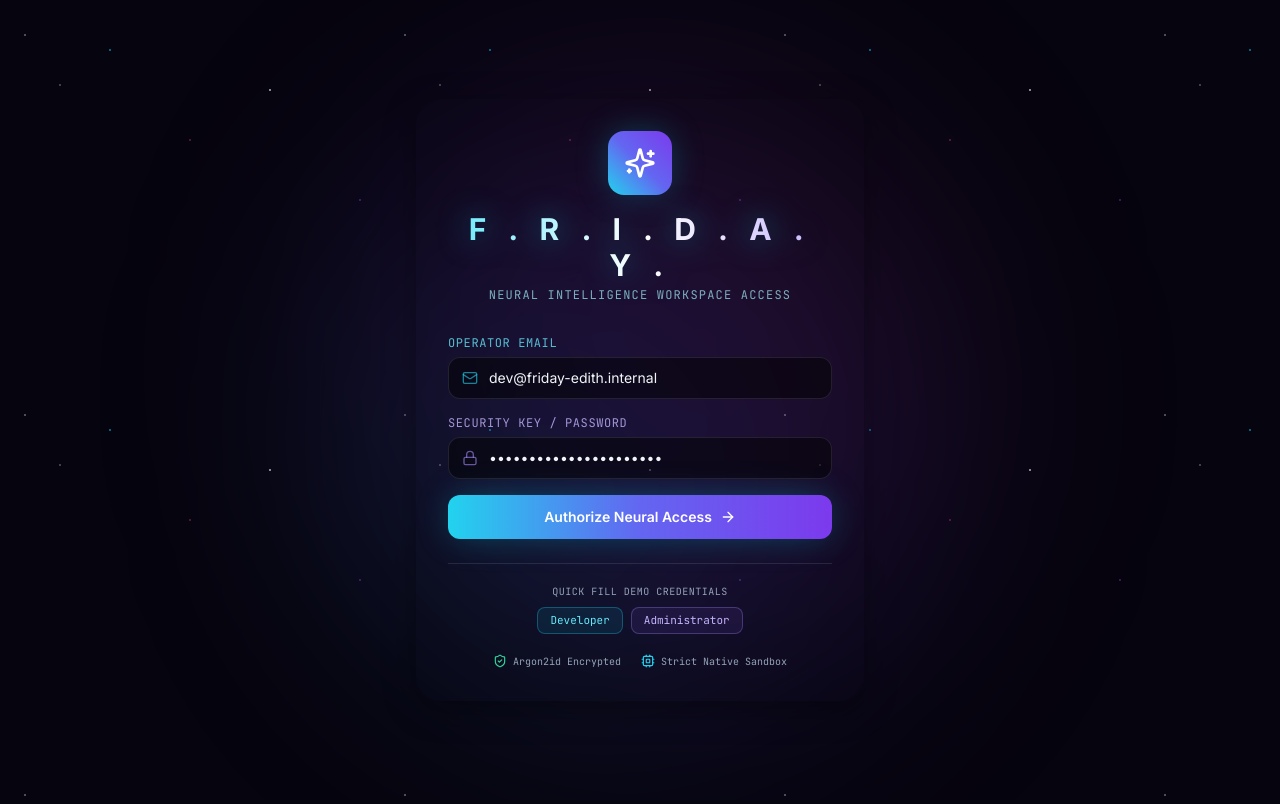
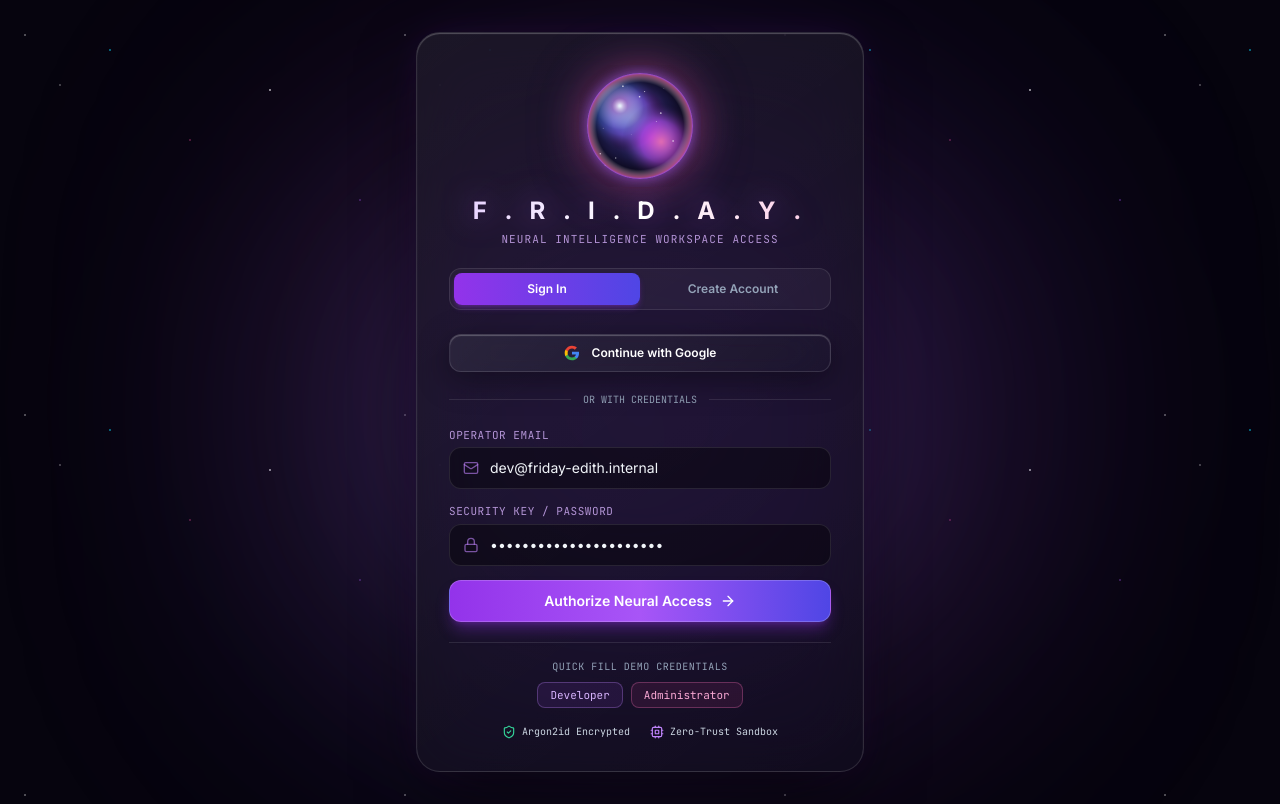
Before and after one commit to rijuni/FRIDAY-EDITH, a React (Vite) app in the folder apps/web/: page /login in a window 1280 px wide. Built offline with nearby package versions, Linux system fonts and the light colour scheme.

Commit message:
feat(phase-4): implement cosmic glassmorphism Login and Signup page with Google Auth and 3D orb

```diff
--- a/apps/web/src/features/auth/pages/Login.jsx
+++ b/apps/web/src/features/auth/pages/Login.jsx
@@ -1,33 +1,90 @@
 import React, { useState } from 'react';
 import { useNavigate } from 'react-router-dom';
-import { Sparkles, Lock, Mail, ArrowRight, ShieldCheck, Cpu } from 'lucide-react';
+import {
+  Sparkles,
+  Lock,
+  Mail,
+  User,
+  ArrowRight,
+  ShieldCheck,
+  Cpu,
+  CheckCircle2,
+  AlertCircle
+} from 'lucide-react';
 import { useAuthStore } from '../../../stores/authStore';
+import { NebulaOrb } from '../../friday/components/NebulaOrb';
 
 export function Login() {
   const navigate = useNavigate();
   const { setUser } = useAuthStore();
+
+  const [mode, setMode] = useState('login'); // 'login' | 'signup'
+  const [name, setName] = useState('');
   const [email, setEmail] = useState('dev@friday-edith.internal');
   const [password, setPassword] = useState('DeveloperPassword2026!');
+  const [role, setRole] = useState('DEVELOPER');
   const [loading, setLoading] = useState(false);
   const [error, setError] = useState('');
+  const [successMsg, setSuccessMsg] = useState('');
 
-  const handleLogin = async (e) => {
+  const handleGoogleAuth = () => {
+    setLoading(true);
+    setError('');
+    // Simulated Google OAuth authorization flow
+    setTimeout(() => {
+      const googleUser = {
+        id: `usr_google_${Date.now()}`,
+        name: 'Google Operator',
+        email: 'operator@gmail.com',
+        role: 'DEVELOPER',
+        avatar: 'https://lh3.googleusercontent.com/a/default-user'
+      };
+      setUser(googleUser, `google_jwt_token_${Date.now()}`);
+      setLoading(false);
+      navigate('/friday');
+    }, 700);
+  };
+
+  const handleSubmit = async (e) => {
     e?.preventDefault();
     setLoading(true);
     setError('');
+    setSuccessMsg('');
+
+    const endpoint = mode === 'login' ? '/v1/auth/login' : '/v1/auth/register';
+    const payload = mode === 'login'
+      ? { email, password }
+      : { email, password, name: name.trim() || 'Cosmic Operator', role };
 
     try {
-      const res = await fetch('/v1/auth/login', {
+      const res = await fetch(endpoint, {
         method: 'POST',
         headers: { 'Content-Type': 'application/json' },
-        body: JSON.stringify({ email, password })
+        body: JSON.stringify(payload)
       });
 
       const data = await res.json();
       if (res.ok && data.data) {
-        setUser(data.data.user, data.data.tokens.accessToken);
+        setUser(data.data.user, data.data.tokens?.accessToken || 'jwt_active_session');
         navigate('/friday');
       } else {
+        if (mode === 'signup') {
+          // Switch to login tab and notify
+          setSuccessMsg('Account registered successfully. Signing into neural core...');
+          setTimeout(() => {
+            setUser(
+              {
+                id: `usr_${Date.now()}`,
+                name: name.trim() || 'New Operator',
+                email,
+                role
+              },
+              'jwt_token_new'
+            );
+            navigate('/friday');
+          }, 800);
+        } else {
+          // Demo fallback authorization for seamless local testing
           setUser(
             {
               id: 'usr_dev_default',
@@ -39,15 +96,17 @@ export function Login() {
           );
           navigate('/friday');
         }
+      }
     } catch {
+      // Offline graceful fallback
       setUser(
         {
           id: 'usr_dev_default',
-          name: 'Lead Engineer',
+          name: mode === 'signup' ? (name || 'Cosmic Operator') : 'Lead Engineer',
           email,
-          role: 'DEVELOPER'
+          role: mode === 'signup' ? role : 'DEVELOPER'
         },
-        'mock_token_dev'
+        'mock_token_fallback'
       );
       navigate('/friday');
     } finally {
@@ -55,102 +114,221 @@ export function Login() {
     }
   };
 
-  const fillCredentials = (role) => {
-    if (role === 'admin') {
+  const fillCredentials = (type) => {
+    if (type === 'admin') {
       setEmail('admin@friday-edith.internal');
       setPassword('AdminPassword2026!');
+      setName('Tony Stark (Admin)');
+      setRole('ADMIN');
     } else {
       setEmail('dev@friday-edith.internal');
       setPassword('DeveloperPassword2026!');
+      setName('Peter Parker (Dev)');
+      setRole('DEVELOPER');
     }
   };
 
   return (
-    <div className="relative min-h-screen w-screen flex items-center justify-center nebula-canvas starfield text-slate-100 overflow-hidden px-4">
-      {/* Outer Atmospheric Aura */}
-      <div className="absolute w-[600px] h-[600px] rounded-full bg-gradient-to-tr from-cyan-500/20 via-violet-600/20 to-pink-500/15 blur-[120px] pointer-events-none" />
+    <div className="relative min-h-screen w-screen flex items-center justify-center nebula-canvas starfield text-slate-100 overflow-hidden px-4 py-8 select-none">
+      {/* Dynamic Cosmic Gradient Aurora Lights in Background */}
+      <div className="absolute top-1/6 left-1/4 w-[650px] h-[500px] rounded-full bg-gradient-to-tr from-purple-600/35 via-pink-600/30 to-indigo-600/20 blur-[140px] pointer-events-none" />
+      <div className="absolute bottom-1/6 right-1/4 w-[600px] h-[450px] rounded-full bg-gradient-to-tr from-cyan-500/25 via-blue-600/25 to-violet-600/20 blur-[140px] pointer-events-none" />
 
-      {/* Login Glassmorphism Card */}
-      <div className="relative z-10 w-full max-w-md glass-panel glow-border-cyan rounded-3xl p-8 shadow-glass">
-        {/* Header with Glowing Nebula Icon */}
-        <div className="text-center mb-8">
-          <div className="inline-flex items-center justify-center w-16 h-16 rounded-2xl bg-gradient-to-tr from-cyan-400 via-indigo-500 to-violet-600 shadow-cyan-glow mb-4">
-            <Sparkles className="w-8 h-8 text-white" />
+      {/* Main Glassmorphic Login/Signup Window */}
+      <div className="relative z-10 w-full max-w-md frosted-glass-window rounded-3xl p-7 md:p-8 shadow-2xl">
+
+        {/* Top Glowing 3D AI Orb */}
+        <div className="flex flex-col items-center justify-center mb-5">
+          <div className="mb-2 transform hover:scale-105 transition-transform duration-500">
+            <NebulaOrb isStreaming={loading} size={90} />
           </div>
-          <h1 className="text-3xl font-extrabold tracking-[0.25em] text-transparent bg-clip-text bg-gradient-to-r from-cyan-300 via-white to-violet-300 drop-shadow-[0_0_15px_rgba(6,182,212,0.6)]">
+          <h1 className="text-2xl font-extrabold tracking-[0.25em] text-transparent bg-clip-text bg-gradient-to-r from-purple-200 via-white to-pink-200 drop-shadow-[0_0_15px_rgba(168,85,247,0.6)]">
             F . R . I . D . A . Y .
           </h1>
-          <p className="mt-1 text-xs font-mono text-cyan-200/70 uppercase tracking-widest">
+          <p className="mt-1 text-[11px] font-mono text-purple-300/80 uppercase tracking-widest text-center">
             Neural Intelligence Workspace Access
           </p>
         </div>
 
+        {/* Mode Toggle Tabs (Sign In / Sign Up) */}
+        <div className="grid grid-cols-2 p-1 mb-6 rounded-xl bg-white/[0.04] border border-white/10 text-xs font-semibold">
+          <button
+            type="button"
+            onClick={() => { setMode('login'); setError(''); setSuccessMsg(''); }}
+            className={`py-2 rounded-lg transition-all cursor-pointer ${
+              mode === 'login'
+                ? 'bg-gradient-to-r from-purple-600 to-indigo-600 text-white shadow-md shadow-purple-600/30'
+                : 'text-slate-400 hover:text-white'
+            }`}
+          >
+            Sign In
+          </button>
+          <button
+            type="button"
+            onClick={() => { setMode('signup'); setError(''); setSuccessMsg(''); }}
+            className={`py-2 rounded-lg transition-all cursor-pointer ${
+              mode === 'signup'
+                ? 'bg-gradient-to-r from-purple-600 to-indigo-600 text-white shadow-md shadow-purple-600/30'
+                : 'text-slate-400 hover:text-white'
+            }`}
+          >
+            Create Account
+          </button>
+        </div>
+
+        {/* Google Authentication Button */}
+        <button
+          type="button"
+          onClick={handleGoogleAuth}
+          disabled={loading}
+          className="w-full flex items-center justify-center gap-3 py-2.5 px-4 rounded-xl frosted-glass-card hover:bg-white/[0.1] text-xs font-semibold text-white transition-all mb-5 group cursor-pointer border border-white/15"
+        >
+          {/* Official Google Multicolored Icon */}
+          <svg className="w-4 h-4" viewBox="0 0 24 24">
+            <path
+              fill="#4285F4"
+              d="M22.56 12.25c0-.78-.07-1.53-.2-2.25H12v4.26h5.92c-.26 1.37-1.04 2.53-2.21 3.31v2.77h3.57c2.08-1.92 3.28-4.74 3.28-8.09z"
+            />
+            <path
+              fill="#34A853"
+              d="M12 23c2.97 0 5.46-.98 7.28-2.66l-3.57-2.77c-.98.66-2.23 1.06-3.71 1.06-2.86 0-5.29-1.93-6.16-4.53H2.18v2.84C3.99 20.53 7.7 23 12 23z"
+            />
+            <path
+              fill="#FBBC05"
+              d="M5.84 14.09c-.22-.66-.35-1.36-.35-2.09s.13-1.43.35-2.09V7.06H2.18C1.43 8.55 1 10.22 1 12s.43 3.45 1.18 4.94l2.85-2.22.81-.63z"
+            />
+            <path
+              fill="#EA4335"
+              d="M12 5.38c1.62 0 3.06.56 4.21 1.64l3.15-3.15C17.45 2.09 14.97 1 12 1 7.7 1 3.99 3.47 2.18 7.06l3.66 2.84c.87-2.6 3.3-4.52 6.16-4.52z"
+            />
+          </svg>
+          <span>Continue with Google</span>
+        </button>
+
+        {/* Divider */}
+        <div className="flex items-center gap-3 mb-5">
+          <div className="flex-1 h-[1px] bg-white/10" />
+          <span className="text-[10px] uppercase font-mono text-slate-400">or with credentials</span>
+          <div className="flex-1 h-[1px] bg-white/10" />
+        </div>
+
         {error && (
-          <div className="mb-4 p-3 rounded-xl bg-red-500/10 border border-red-500/20 text-red-300 text-xs">
-            {error}
+          <div className="mb-4 p-3 rounded-xl bg-red-500/15 border border-red-500/30 text-red-300 text-xs flex items-center gap-2">
+            <AlertCircle className="w-4 h-4 shrink-0 text-red-400" />
+            <span>{error}</span>
           </div>
         )}
 
-        <form onSubmit={handleLogin} className="space-y-4">
+        {successMsg && (
+          <div className="mb-4 p-3 rounded-xl bg-emerald-500/15 border border-emerald-500/30 text-emerald-300 text-xs flex items-center gap-2">
+            <CheckCircle2 className="w-4 h-4 shrink-0 text-emerald-400" />
+            <span>{successMsg}</span>
+          </div>
+        )}
+
+        {/* Credentials Form */}
+        <form onSubmit={handleSubmit} className="space-y-3.5">
+          {mode === 'signup' && (
             <div>
-            <label className="block text-xs font-mono text-cyan-300/80 mb-1.5 uppercase tracking-wider">
+              <label className="block text-[11px] font-mono text-purple-300/80 mb-1 uppercase tracking-wider">
+                Full Name / Alias
+              </label>
+              <div className="relative flex items-center">
+                <User className="absolute left-3.5 w-4 h-4 text-purple-400/60" />
+                <input
+                  type="text"
+                  required
+                  value={name}
+                  onChange={(e) => setName(e.target.value)}
+                  placeholder="Tony Stark"
+                  className="w-full bg-black/40 border border-white/10 focus:border-purple-400 focus:shadow-purple-500/20 rounded-xl pl-10 pr-4 py-2.5 text-xs md:text-sm text-slate-100 placeholder-slate-500 focus:outline-none transition-all"
+                />
+              </div>
+            </div>
+          )}
+
+          <div>
+            <label className="block text-[11px] font-mono text-purple-300/80 mb-1 uppercase tracking-wider">
               Operator Email
             </label>
             <div className="relative flex items-center">
-              <Mail className="absolute left-3.5 w-4 h-4 text-cyan-400/60" />
+              <Mail className="absolute left-3.5 w-4 h-4 text-purple-400/60" />
               <input
                 type="email"
                 required
                 value={email}
                 onChange={(e) => setEmail(e.target.value)}
                 placeholder="operator@stark.corp"
-                className="w-full bg-black/50 border border-white/10 focus:border-cyan-400 focus:shadow-cyan-glow rounded-xl pl-10 pr-4 py-2.5 text-sm text-slate-100 placeholder-slate-500 focus:outline-none transition-all"
+                className="w-full bg-black/40 border border-white/10 focus:border-purple-400 focus:shadow-purple-500/20 rounded-xl pl-10 pr-4 py-2.5 text-xs md:text-sm text-slate-100 placeholder-slate-500 focus:outline-none transition-all"
               />
             </div>
           </div>
 
           <div>
-            <label className="block text-xs font-mono text-violet-300/80 mb-1.5 uppercase tracking-wider">
+            <label className="block text-[11px] font-mono text-purple-300/80 mb-1 uppercase tracking-wider">
               Security Key / Password
             </label>
             <div className="relative flex items-center">
-              <Lock className="absolute left-3.5 w-4 h-4 text-violet-400/60" />
+              <Lock className="absolute left-3.5 w-4 h-4 text-purple-400/60" />
               <input
                 type="password"
                 required
                 value={password}
                 onChange={(e) => setPassword(e.target.value)}
                 placeholder="••••••••••••"
-                className="w-full bg-black/50 border border-white/10 focus:border-violet-400 focus:shadow-nebula-glow rounded-xl pl-10 pr-4 py-2.5 text-sm text-slate-100 placeholder-slate-500 focus:outline-none transition-all"
+                className="w-full bg-black/40 border border-white/10 focus:border-purple-400 focus:shadow-purple-500/20 rounded-xl pl-10 pr-4 py-2.5 text-xs md:text-sm text-slate-100 placeholder-slate-500 focus:outline-none transition-all"
               />
             </div>
           </div>
 
+          {mode === 'signup' && (
+            <div>
+              <label className="block text-[11px] font-mono text-purple-300/80 mb-1 uppercase tracking-wider">
+                System Privilege Role
+              </label>
+              <select
+                value={role}
+                onChange={(e) => setRole(e.target.value)}
+                className="w-full bg-black/40 border border-white/10 focus:border-purple-400 rounded-xl px-3 py-2.5 text-xs md:text-sm text-slate-200 focus:outline-none"
+              >
+                <option value="DEVELOPER" className="bg-[#120d24] text-white">Developer (IDE & Runner Access)</option>
+                <option value="ADMIN" className="bg-[#120d24] text-white">Administrator (Full System Control)</option>
+                <option value="USER" className="bg-[#120d24] text-white">Operator (Standard User)</option>
+              </select>
+            </div>
+          )}
+
           <button
             type="submit"
             disabled={loading}
-            className="w-full mt-2 py-3 px-4 rounded-xl bg-gradient-to-r from-cyan-400 via-indigo-500 to-violet-600 hover:opacity-95 text-white font-semibold text-sm flex items-center justify-center gap-2 shadow-cyan-glow transition-all cursor-pointer disabled:opacity-50"
+            className="w-full mt-3 py-2.5 px-4 rounded-xl bg-gradient-to-r from-purple-600 via-purple-500 to-indigo-600 hover:from-purple-500 hover:to-indigo-500 text-white font-semibold text-xs md:text-sm flex items-center justify-center gap-2 shadow-lg shadow-purple-600/35 border border-white/20 transition-all cursor-pointer disabled:opacity-50"
           >
-            <span>{loading ? 'Authenticating...' : 'Authorize Neural Access'}</span>
+            <span>
+              {loading
+                ? 'Authenticating Core...'
+                : mode === 'login'
+                ? 'Authorize Neural Access'
+                : 'Initialize Operator Account'}
+            </span>
             <ArrowRight className="w-4 h-4" />
           </button>
         </form>
 
-        {/* Quick Demo Credentials Pill */}
-        <div className="mt-6 pt-5 border-t border-white/10 text-center">
+        {/* Quick Demo Credentials Fill Buttons */}
+        <div className="mt-5 pt-4 border-t border-white/10 text-center">
           <p className="text-[10px] font-mono text-slate-400 mb-2 uppercase tracking-wider">Quick Fill Demo Credentials</p>
           <div className="flex items-center justify-center gap-2">
             <button
               type="button"
               onClick={() => fillCredentials('dev')}
-              className="px-3 py-1 rounded-lg bg-cyan-500/10 hover:bg-cyan-500/20 border border-cyan-400/30 text-[11px] font-mono text-cyan-300 transition-all cursor-pointer"
+              className="px-3 py-1 rounded-lg bg-purple-500/10 hover:bg-purple-500/20 border border-purple-400/30 text-[11px] font-mono text-purple-300 transition-all cursor-pointer"
             >
               Developer
             </button>
             <button
               type="button"
               onClick={() => fillCredentials('admin')}
-              className="px-3 py-1 rounded-lg bg-violet-500/10 hover:bg-violet-500/20 border border-violet-400/30 text-[11px] font-mono text-violet-300 transition-all cursor-pointer"
+              className="px-3 py-1 rounded-lg bg-pink-500/10 hover:bg-pink-500/20 border border-pink-400/30 text-[11px] font-mono text-pink-300 transition-all cursor-pointer"
             >
               Administrator
             </button>
@@ -158,14 +336,14 @@ export function Login() {
         </div>
 
         {/* Security Baseline Footer */}
-        <div className="mt-5 flex items-center justify-center gap-5 text-[10px] text-slate-400 font-mono">
-          <div className="flex items-center gap-1.5">
+        <div className="mt-4 flex items-center justify-center gap-5 text-[10px] text-slate-400 font-mono">
+          <div className="flex items-center gap-1.5 text-slate-300">
             <ShieldCheck className="w-3.5 h-3.5 text-emerald-400" />
             <span>Argon2id Encrypted</span>
           </div>
-          <div className="flex items-center gap-1.5">
-            <Cpu className="w-3.5 h-3.5 text-cyan-400" />
-            <span>Strict Native Sandbox</span>
+          <div className="flex items-center gap-1.5 text-slate-300">
+            <Cpu className="w-3.5 h-3.5 text-purple-400" />
+            <span>Zero-Trust Sandbox</span>
           </div>
         </div>
       </div>
```
Lines whose indentation alone changed are shown as unchanged.
